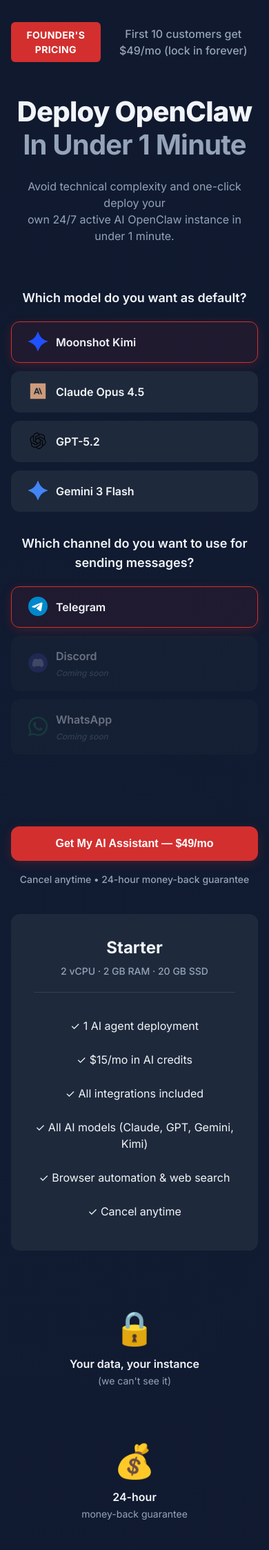
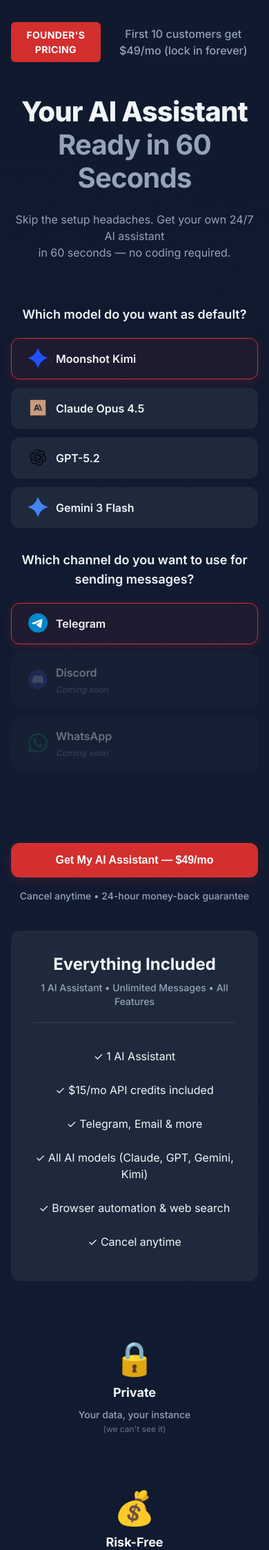
Before and after one commit to pratie/openclaw-saas, a Flask app: page / in a window 390 px wide. Shown: the top 2247 px of the page at 69% size. Run offline with Flask 3, Linux system fonts and the light colour scheme.

Commit message:
Final conversion-ready improvements
HEADLINE (Benefit > Action):
- Before: 'Deploy OpenClaw In Under 1 Minute'
- After: 'Your AI Assistant — Ready in 60 Seconds'
- Removed jargon ('Deploy', 'OpenClaw'), focused on benefit

SUBHEAD (Clearer Copy):
- Before: 'Avoid technical complexity and one-click deploy your own 24/7 active AI OpenClaw instance...'
- After: 'Skip the setup headaches. Get your own 24/7 AI assistant in 60 seconds — no coding required.'
- Simpler, clearer, benefit-focused

PRICING SECTION (Removed Jargon):
- Removed: 'Starter' label (implies there's a Pro plan)
- Changed to: 'Everything Included'
- Removed tech specs: '2 vCPU · 2 GB RAM · 20 GB SSD'
- Replaced with: '1 AI Assistant • Unlimited Messages • All Features'
- Users care about results, not server specs

FEATURE LIST (Human Language):
- ❌ '1 AI agent deployment' → ✅ '1 AI Assistant'
- ❌ '$15/mo in AI credits' → ✅ '$15/mo API credits included'
- ❌ 'All integrations included' → ✅ 'Telegram, Email & more'
- More specific, easier to understand

TRUST BADGES (Added Labels):
- 🔒 Private — Your data, your instance (we can't see it)
- 💰 Risk-Free — 24-hour money-back guarantee
- ⚡ Instant — Setup in 60 seconds, cancel anytime
- Clear one-word labels + detailed description

USER DECISION:
- Kept Discord & WhatsApp 'Coming Soon' (user preference)

Mobile-tested and confirmed looking good on phone.

```diff
--- a/static/css/landing.css
+++ b/static/css/landing.css
@@ -422,22 +422,30 @@ body.landing-body::before {
 
 .trust-icon {
     font-size: 48px;
-    margin-bottom: var(--space-4);
+    margin-bottom: var(--space-3);
     line-height: 1;
 }
 
+.trust-label {
+    font-size: var(--text-lg);
+    font-weight: var(--font-bold);
+    color: var(--text-primary);
+    line-height: 28px;
+    margin: 0 0 var(--space-2) 0;
+}
+
 .trust-text {
-    font-size: var(--text-base);
-    font-weight: var(--font-semibold);
-    color: var(--text-primary);
-    line-height: 24px;
+    font-size: var(--text-sm);
+    font-weight: var(--font-medium);
+    color: var(--text-secondary);
+    line-height: 20px;
     margin: 0;
 }
 
 .trust-subtext {
-    font-size: var(--text-sm);
+    font-size: var(--text-xs);
     font-weight: var(--font-normal);
-    color: var(--text-secondary);
+    color: var(--text-tertiary);
 }
 
 /* ========== COMPARISON SECTION ========== */
--- a/templates/index.html
+++ b/templates/index.html
@@ -19,14 +19,14 @@
 
         <!-- Main Headline -->
         <h1 class="main-headline">
-            Deploy OpenClaw<br>
-            <span class="headline-secondary">In Under 1 Minute</span>
+            Your AI Assistant<br>
+            <span class="headline-secondary">Ready in 60 Seconds</span>
         </h1>
 
         <!-- Subheadline -->
         <p class="main-subheadline">
-            Avoid technical complexity and one-click deploy your<br>
-            own 24/7 active AI OpenClaw instance in under 1 minute.
+            Skip the setup headaches. Get your own 24/7 AI assistant<br>
+            in 60 seconds — no coding required.
         </p>
 
         <!-- Model and Channel Selection (Side by Side) -->
@@ -110,13 +110,13 @@
         <!-- Pricing Features -->
         <div class="pricing-features">
             <div class="plan-header">
-                <h3 class="plan-name">Starter</h3>
-                <p class="plan-specs">2 vCPU · 2 GB RAM · 20 GB SSD</p>
+                <h3 class="plan-name">Everything Included</h3>
+                <p class="plan-specs">1 AI Assistant • Unlimited Messages • All Features</p>
             </div>
             <ul class="features-list">
-                <li class="feature-item">✓ 1 AI agent deployment</li>
-                <li class="feature-item">✓ $15/mo in AI credits</li>
-                <li class="feature-item">✓ All integrations included</li>
+                <li class="feature-item">✓ 1 AI Assistant</li>
+                <li class="feature-item">✓ $15/mo API credits included</li>
+                <li class="feature-item">✓ Telegram, Email & more</li>
                 <li class="feature-item">✓ All AI models (Claude, GPT, Gemini, Kimi)</li>
                 <li class="feature-item">✓ Browser automation & web search</li>
                 <li class="feature-item">✓ Cancel anytime</li>
@@ -127,15 +127,18 @@
         <div class="trust-badges">
             <div class="trust-badge">
                 <div class="trust-icon">🔒</div>
+                <p class="trust-label">Private</p>
                 <p class="trust-text">Your data, your instance<br><span class="trust-subtext">(we can't see it)</span></p>
             </div>
             <div class="trust-badge">
                 <div class="trust-icon">💰</div>
+                <p class="trust-label">Risk-Free</p>
                 <p class="trust-text">24-hour<br><span class="trust-subtext">money-back guarantee</span></p>
             </div>
             <div class="trust-badge">
                 <div class="trust-icon">⚡</div>
-                <p class="trust-text">Instant setup<br><span class="trust-subtext">cancel anytime</span></p>
+                <p class="trust-label">Instant</p>
+                <p class="trust-text">Setup in 60 seconds<br><span class="trust-subtext">cancel anytime</span></p>
             </div>
         </div>
 
```
